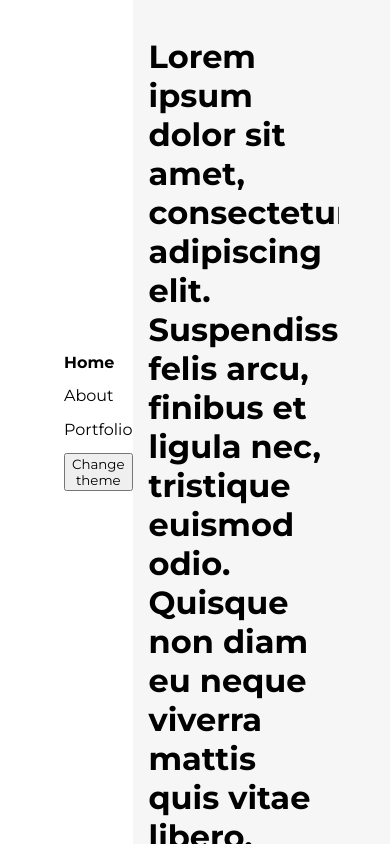
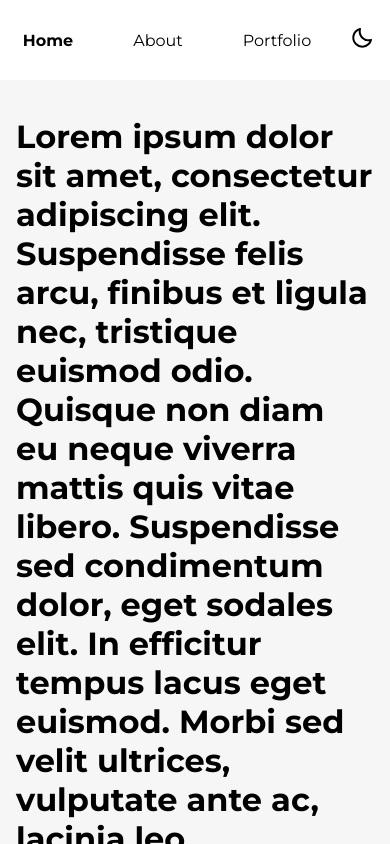
Before and after one commit to sridhar-sp/sridhar-sp.github.io, a React (Create React App) app: page / in a window 390 px wide. Built offline with nearby package versions, Linux system fonts and the light colour scheme.

Commit message:
Add responsive design for nav bar

```diff
--- a/package.json
+++ b/package.json
@@ -6,6 +6,7 @@
   "dependencies": {
     "react": "^17.0.2",
     "react-dom": "^17.0.2",
+    "react-icons": "^4.2.0",
     "react-router-dom": "^5.3.0",
     "react-scripts": "4.0.3",
     "styled-components": "^5.3.1",
--- a/public/index.html
+++ b/public/index.html
@@ -28,7 +28,7 @@
       work correctly both with client-side routing and a non-root public URL.
       Learn how to configure a non-root public URL by running `npm run build`.
     -->
-    <title>React App</title>
+    <title>Sridhar Subramani Portfolio</title>
   </head>
   <body>
     <noscript>You need to enable JavaScript to run this app.</noscript>
--- a/src/components/navbar/Navbar.jsx
+++ b/src/components/navbar/Navbar.jsx
@@ -1,8 +1,9 @@
 import React, { useState } from 'react'
 import { NavbarContainer } from '../../pages/Landing/App.style'
-import { RouteLink, NavList } from './Navbar.style'
+import { RouteLink, NavList, ThemeModeIcon, NavBar } from './Navbar.style'
+import { BiSun, BiMoon } from 'react-icons/bi'
 
-const Navigationbar = ({ onChangeTheme = () => {} }) => {
+const Navigationbar = ({ onChangeTheme = () => {}, theme }) => {
   const [selectedRoute, setSelectedRoute] = useState('/')
 
   const Route = {
@@ -11,8 +12,17 @@ const Navigationbar = ({ onChangeTheme = () => {} }) => {
     Portfolio: '/portfolio',
   }
 
+  const getThemeIcon = (isDarkTheme, fillColor, iconSize) => {
+    if (isDarkTheme) {
+      return <BiSun fill={fillColor} size={iconSize} />
+    } else {
+      return <BiMoon fill={fillColor} size={iconSize} />
+    }
+  }
+
   return (
     <NavbarContainer>
+      <NavBar>
         <NavList>
           <RouteLink
             to={Route.Home}
@@ -35,8 +45,11 @@ const Navigationbar = ({ onChangeTheme = () => {} }) => {
           >
             Portfolio
           </RouteLink>
-        <button onClick={() => onChangeTheme()}>Change theme</button>
         </NavList>
+        <ThemeModeIcon onClick={() => onChangeTheme()}>
+          {getThemeIcon(theme.theme === 'dark', theme.colors.onBackground, 24)}
+        </ThemeModeIcon>
+      </NavBar>
     </NavbarContainer>
   )
 }
--- a/src/components/navbar/Navbar.style.js
+++ b/src/components/navbar/Navbar.style.js
@@ -1,11 +1,51 @@
 import styled from 'styled-components'
 import { Link } from 'react-router-dom'
 
+const ThemeModeIcon = styled.div`
+  justify-self: flex-end;
+  margin: 1rem;
+
+  @media (max-width: 768px) {
+    align-self: center;
+  }
+`
+
+const NavBar = styled.div`
+  display: flex;
+  height: 100%;
+  width: 100%;
+
+  @media (max-width: 768px) {
+    flex-direction: row;
+  }
+
+  @media (min-width: 768px) {
+    flex-direction: column-reverse;
+    flex-direction: row;
+  }
+`
+
 const NavList = styled.div`
-  display: grid;
-  grid-template-columns: 1fr;
-  grid-row-gap: 0.9rem;
-  margin-left: 4rem;
+  display: flex;
+  flex-wrap: wrap;
+
+  flex: 1;
+  justify-content: center;
+
+  @media (max-width: 768px) {
+    flex-direction: row;
+    column-gap: 0.9rem;
+    min-height: 5rem;
+    width: 100%;
+    align-content: center; //main-axis
+    justify-content: space-around;
+  }
+  @media (min-width: 768px) {
+    flex-direction: column;
+    row-gap: 0.9rem;
+    min-width: 14rem; // 1 rem padding in Theme Icon. Total 15 rem left side navigation bar width
+    margin-left: 5rem;
+  }
 `
 
 const RouteLink = styled(Link)`
@@ -32,4 +72,4 @@ const RouteLink = styled(Link)`
   ${({ isSelected }) => isSelected && `font-weight: bold;`}
 `
 
-export { RouteLink, NavList }
+export { RouteLink, NavList, ThemeModeIcon, NavBar }
--- a/src/pages/Landing/App.jsx
+++ b/src/pages/Landing/App.jsx
@@ -12,14 +12,14 @@ import { LandingPageContainer } from './App.style'
 const App = () => {
   const [themeMode, setThemeMode] = useState('light')
   const toggleTheme = () => {
-    setThemeMode((currentTheme) => (currentTheme === 'dark' ? 'light' : 'dark'))
+    setThemeMode((themeMode) => (themeMode === 'dark' ? 'light' : 'dark'))
   }
   const currentTheme = getTheme(themeMode)
   return (
     <ThemeProvider theme={currentTheme}>
       <LandingPageContainer>
         <Router>
-          <Navbar onChangeTheme={toggleTheme} />
+          <Navbar onChangeTheme={toggleTheme} theme={currentTheme} />
           <Switch>
             <Route path="/" exact>
               <Home />
--- a/src/pages/Landing/App.style.js
+++ b/src/pages/Landing/App.style.js
@@ -2,11 +2,17 @@ import styled, { keyframes } from 'styled-components'
 
 const LandingPageContainer = styled.div`
   display: grid;
-  grid-template-columns: 0.2fr 0.8fr;
   height: 100vh;
   overflow-x: hidden;
 
   background-color: ${({ theme }) => theme.colors.background};
+
+  @media (max-width: 768px) {
+    grid-template-rows: auto 1fr;
+  }
+  @media (min-width: 768px) {
+    grid-template-columns: auto 1fr;
+  }
 `
 
 const NavbarContainer = styled.nav`
```
Also changed, not shown: 1 other file (tests, documents, lock files or other folders). Lines whose indentation alone changed are shown as unchanged.
